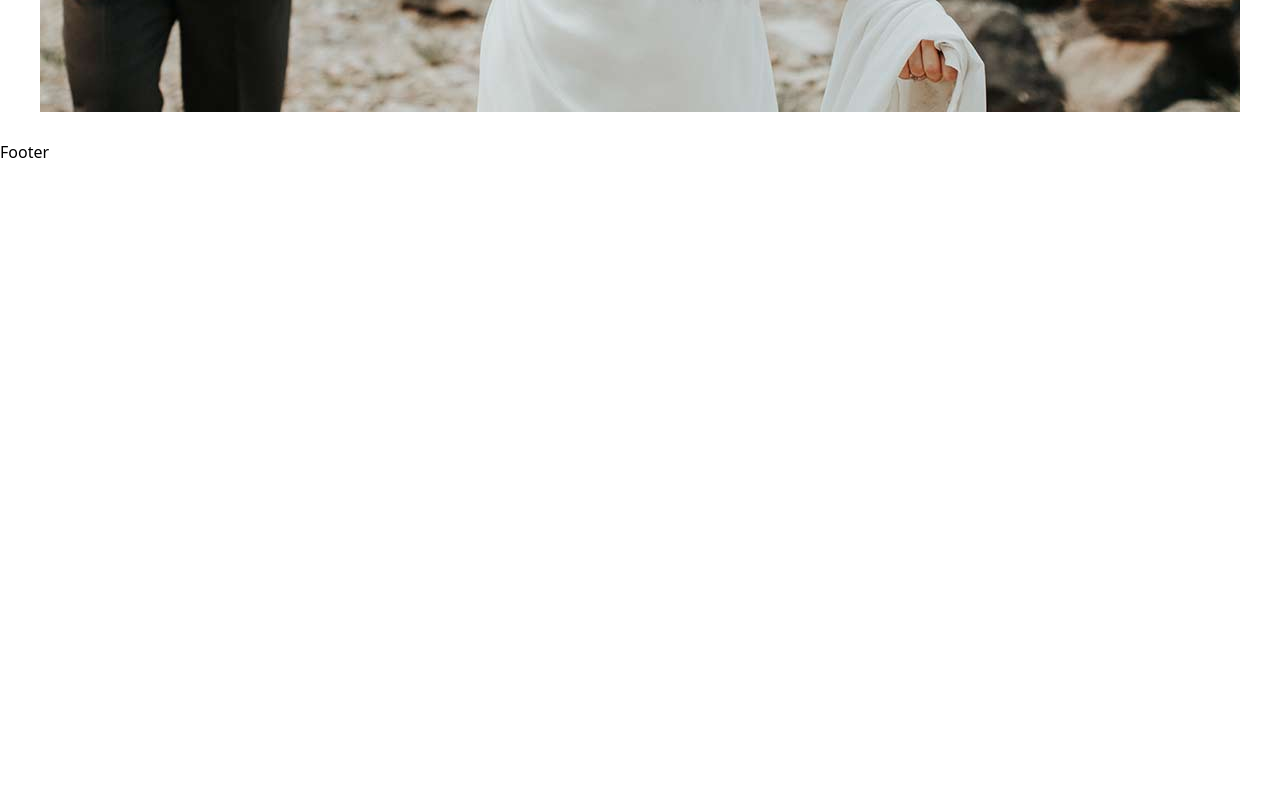
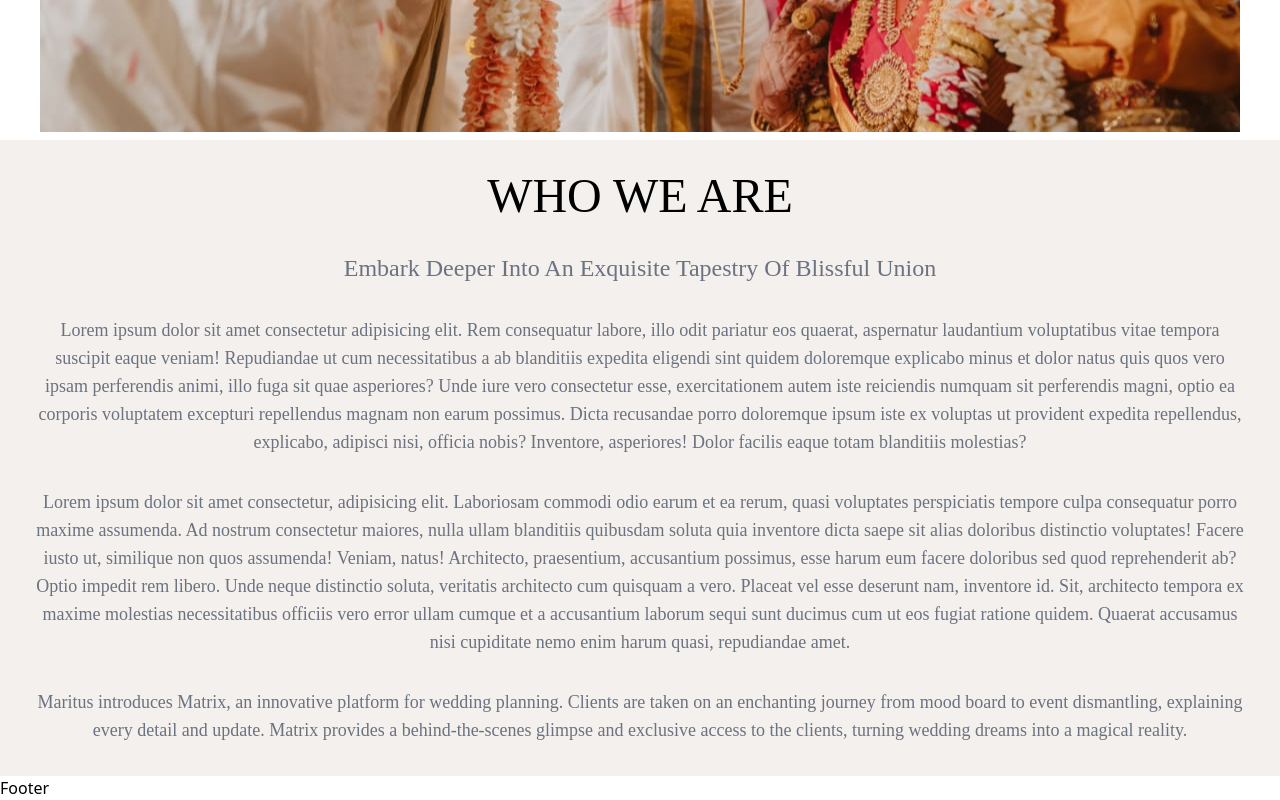
Before and after one commit to adityasinghchouhan1/Eventplanner-, a React (Vite) app in the folder Client/: page /About in a window 1280 px wide. Shown: the part 516-1316 px from the top of the page. Before the commit the page ends 800 px from the top, so only its background shows below. Built offline with nearby package versions, Linux system fonts and the light colour scheme.

Commit message:
complete How we are

```diff
--- a/Client/src/Components/About.jsx
+++ b/Client/src/Components/About.jsx
@@ -1,11 +1,13 @@
 import React from 'react'
 import Wrapper from '../Resue/Wrapper'
-import aboutW from '../../public/wapper.jpg'
+import aboutW from '../../public/wapper2.jpg'
+import HowWeAre from './HowWeAre'
 const About = () => {
   return (
     <>
       <div>
         <Wrapper wimg={aboutW} title={'About us'} />
+        <HowWeAre />
       </div>
     </>
   )
--- /dev/null
+++ b/Client/src/Components/HowWeAre.jsx
@@ -0,0 +1,55 @@
+import React from 'react'
+
+const HowWeAre = () => {
+  return (
+    <>
+      <div className="p-8 bg-[#f4f0ed]">
+        <div className="flex justify-center items-center flex-col text-center gap-8">
+          <h1 className="text-5xl uppercase font-Yellowtail2">Who we are</h1>
+          <h3 className=" text-gray-500 font-Roboto text-2xl">
+            Embark Deeper Into An Exquisite Tapestry Of Blissful Union
+          </h3>
+          <p className="font-Roboto text-gray-500 text-lg">
+            Lorem ipsum dolor sit amet consectetur adipisicing elit. Rem
+            consequatur labore, illo odit pariatur eos quaerat, aspernatur
+            laudantium voluptatibus vitae tempora suscipit eaque veniam!
+            Repudiandae ut cum necessitatibus a ab blanditiis expedita eligendi
+            sint quidem doloremque explicabo minus et dolor natus quis quos vero
+            ipsam perferendis animi, illo fuga sit quae asperiores? Unde iure
+            vero consectetur esse, exercitationem autem iste reiciendis numquam
+            sit perferendis magni, optio ea corporis voluptatem excepturi
+            repellendus magnam non earum possimus. Dicta recusandae porro
+            doloremque ipsum iste ex voluptas ut provident expedita repellendus,
+            explicabo, adipisci nisi, officia nobis? Inventore, asperiores!
+            Dolor facilis eaque totam blanditiis molestias?
+          </p>
+          <p className="font-Roboto text-gray-500 text-lg">
+            Lorem ipsum dolor sit amet consectetur, adipisicing elit. Laboriosam
+            commodi odio earum et ea rerum, quasi voluptates perspiciatis
+            tempore culpa consequatur porro maxime assumenda. Ad nostrum
+            consectetur maiores, nulla ullam blanditiis quibusdam soluta quia
+            inventore dicta saepe sit alias doloribus distinctio voluptates!
+            Facere iusto ut, similique non quos assumenda! Veniam, natus!
+            Architecto, praesentium, accusantium possimus, esse harum eum facere
+            doloribus sed quod reprehenderit ab? Optio impedit rem libero. Unde
+            neque distinctio soluta, veritatis architecto cum quisquam a vero.
+            Placeat vel esse deserunt nam, inventore id. Sit, architecto tempora
+            ex maxime molestias necessitatibus officiis vero error ullam cumque
+            et a accusantium laborum sequi sunt ducimus cum ut eos fugiat
+            ratione quidem. Quaerat accusamus nisi cupiditate nemo enim harum
+            quasi, repudiandae amet.
+          </p>
+          <p className="font-Roboto text-gray-500 text-lg">
+            Maritus introduces Matrix, an innovative platform for wedding
+            planning. Clients are taken on an enchanting journey from mood board
+            to event dismantling, explaining every detail and update. Matrix
+            provides a behind-the-scenes glimpse and exclusive access to the
+            clients, turning wedding dreams into a magical reality.
+          </p>
+        </div>
+      </div>
+    </>
+  )
+}
+
+export default HowWeAre
--- a/Client/tailwind.config.js
+++ b/Client/tailwind.config.js
@@ -7,6 +7,8 @@ export default {
         inter: ['Inter', 'sans-serif'], // Add your font here
         Yellowtail: ['Yellowtail', 'cursive'],
         Yellowtail2: ['Yellowtail'],
+        CM: ['Cormorant Garamond', 'sans-serif'],
+        Roboto: ['Roboto Serif', 'serif'],
       },
     },
   },
```
